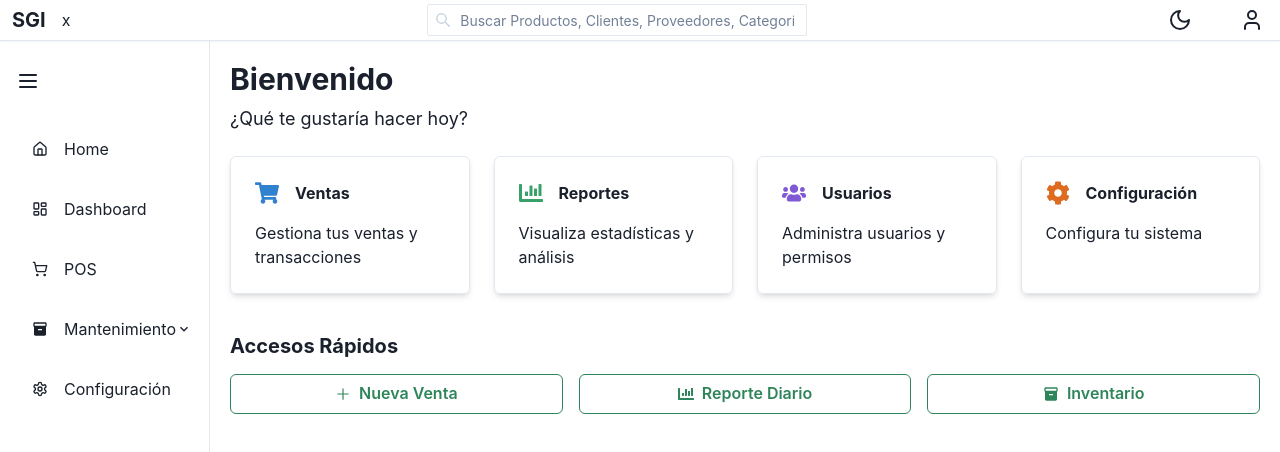
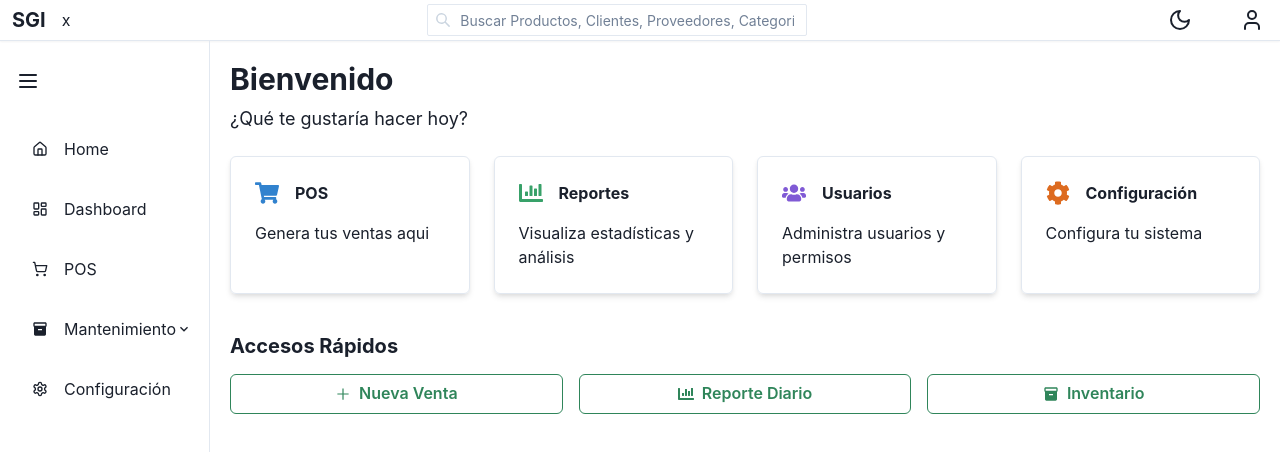
Before and after one commit to Bacze12/inventory-pos-frontend, a React (Create React App) app: page /homecashier in a window 1280 px wide. Shown: the top 452 px of the page. Built offline with nearby package versions, Linux system fonts and the light colour scheme; sample sign-in values are in the browser's storage.

Commit message:
Actualizar texto en HomeCashier para reflejar mejor la funcionalidad del POS

```diff
--- a/src/pages/HomeCashier.jsx
+++ b/src/pages/HomeCashier.jsx
@@ -55,10 +55,10 @@ const HomeCashier = () => {
                 <Flex align="center" mb={4}>
                     <Icon as={FaShoppingCart} boxSize={6} color="blue.500" />
                     <Text fontWeight="bold" ml={4}>
-                    Ventas
+                    POS
                     </Text>
                 </Flex>
-                <Text color="gray.950">Gestiona tus ventas y transacciones</Text>
+                <Text color="gray.950">Genera tus ventas aqui</Text>
                 </GridItem>
 
                 <GridItem
```
